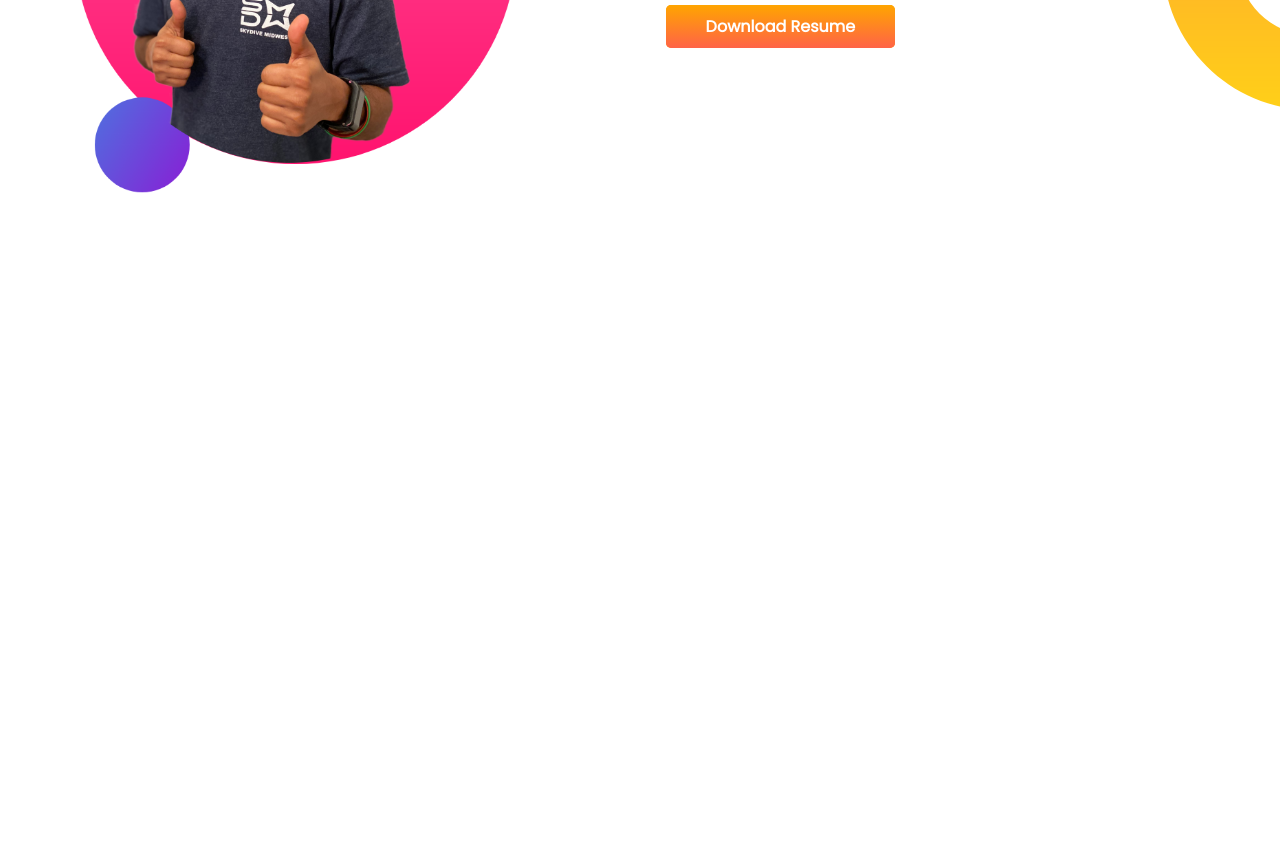
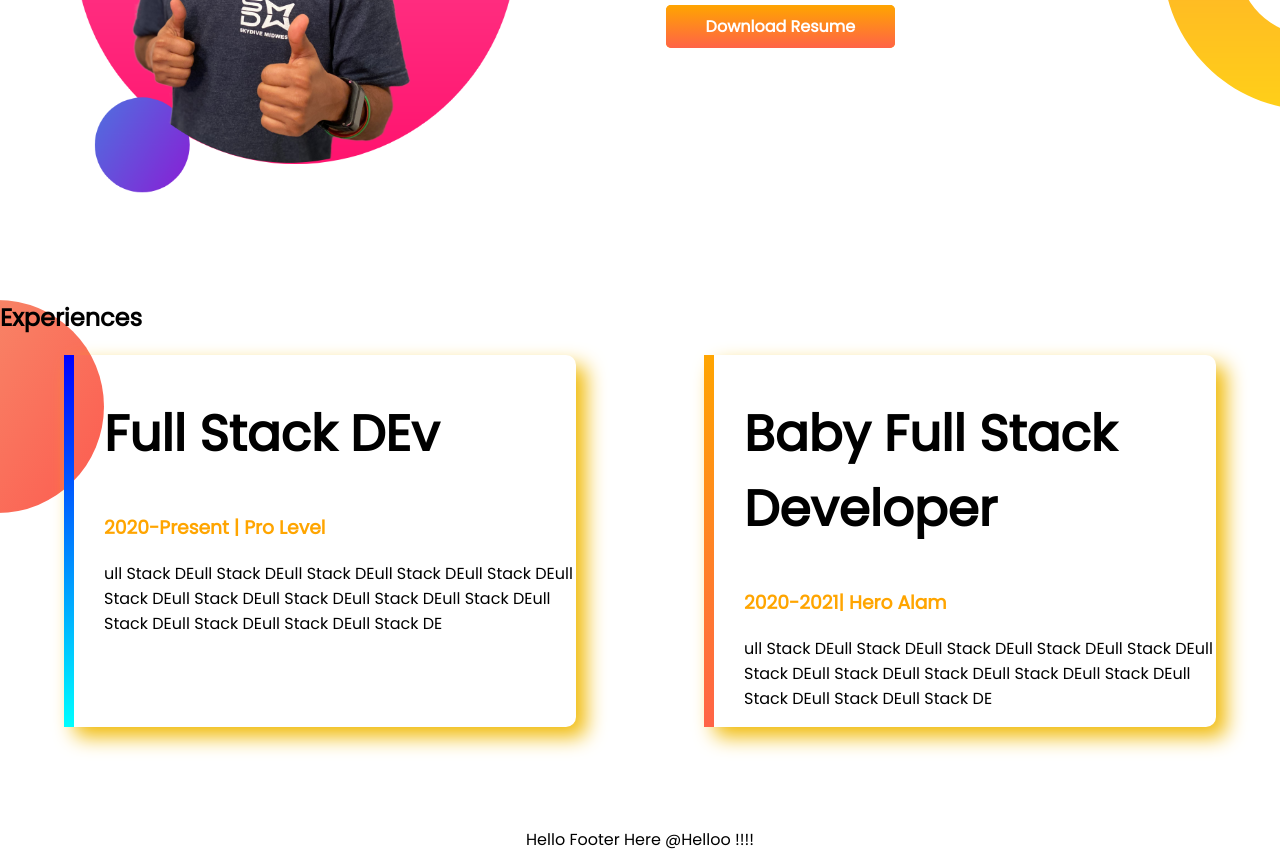
Before and after one commit to raselrana68/dev-portfolio, a plain HTML site: page index.html in a window 1280 px wide. Shown: the part 874-1742 px from the top of the page. Before the commit the page ends 1174 px from the top, so only its background shows below. Drawn offline with Linux system fonts and the light colour scheme.

Commit message:
exp and footer added

```diff
--- a/index.html
+++ b/index.html
@@ -13,7 +13,7 @@
 </head>
 
 <body>
-    <section class="top-banner">
+    <section class="top-banner flexible-container">
         <div class="half-width">
             <h1>Welcome To</h1>
             <h1> <span class="rana">Rana's</span> World !!!</h1>
@@ -27,20 +27,36 @@
             <img src="images/jhankar.png" alt="">
         </div>
     </section>
-    <section class="dream-big">
+    <section class="dream-big flexible-container">
         <div class="half-width">
             <img src="images/jhankar2.png" alt="">
         </div>
         <div class="half-width">
             <h1>Dream Big</h1>
-            <h3>Become a web Developer..Become a web Developer Become a web Developer Become a web Developer Become a web Developer Become a web Developer
-                Become a web Developer Become a web Developer
-                Become a web Developer
+            <h3>Become a web Developer..Become a web Developer Become a web Developer Become a web Developer Become a web Developer Become a web Developer Become a web Developer Become a web Developer Become a web Developer
             </h3>
             <a class="link-button" href="" target="_blank">Download Resume</a>
         </div>
 
     </section>
+    <section class="experience-area ">
+        <h2>Experiences</h2>
+        <div class="flexible-container">
+            <div id="full-web" class="exp-item">
+                <h1>Full Stack DEv</h1>
+                <h3 class="rana">2020-Present | Pro Level</h3>
+                <p>ull Stack DEull Stack DEull Stack DEull Stack DEull Stack DEull Stack DEull Stack DEull Stack DEull Stack DEull Stack DEull Stack DEull Stack DEull Stack DEull Stack DE</p>
+            </div>
+            <div id="baby-web" class="exp-item">
+                <h1>Baby Full Stack Developer</h1>
+                <h3 class="rana">2020-2021| Hero Alam</h3>
+                <p>ull Stack DEull Stack DEull Stack DEull Stack DEull Stack DEull Stack DEull Stack DEull Stack DEull Stack DEull Stack DEull Stack DEull Stack DEull Stack DE</p>
+            </div>
+        </div>
+    </section>
+    <footer>
+        <p>Hello Footer Here @Helloo !!!!</p>
+    </footer>
 </body>
 
 </html>
--- a/style.css
+++ b/style.css
@@ -11,7 +11,7 @@ h1{
     color: orange;
 }
 
-section{
+.flexible-container{
     display: flex;
     margin-bottom: 100px;
 }
@@ -45,3 +45,34 @@ section{
     background-repeat: no-repeat;
     background-position: right;
 }
+.exp-item{
+    width: 50%;
+    padding-left: 30px;
+    border-radius: 10px;
+    box-shadow:10px 10px 20px rgb(241, 187, 9);
+    margin-left: 5%;
+    margin-right: 5%;
+
+}
+
+#full-web{
+    border-left: 10px solid;
+    border-image: linear-gradient(blue,cyan);
+    border-image-slice: 1;
+}
+
+#baby-web{
+    border-left: 10px solid;
+    border-image: linear-gradient(orange,tomato);
+    border-image-slice: 1;
+}
+
+.experience-area {
+    background-image: url(images/exp-bg.png);
+    background-repeat: no-repeat;
+
+}
+
+footer p{
+    text-align: center;
+}
```
